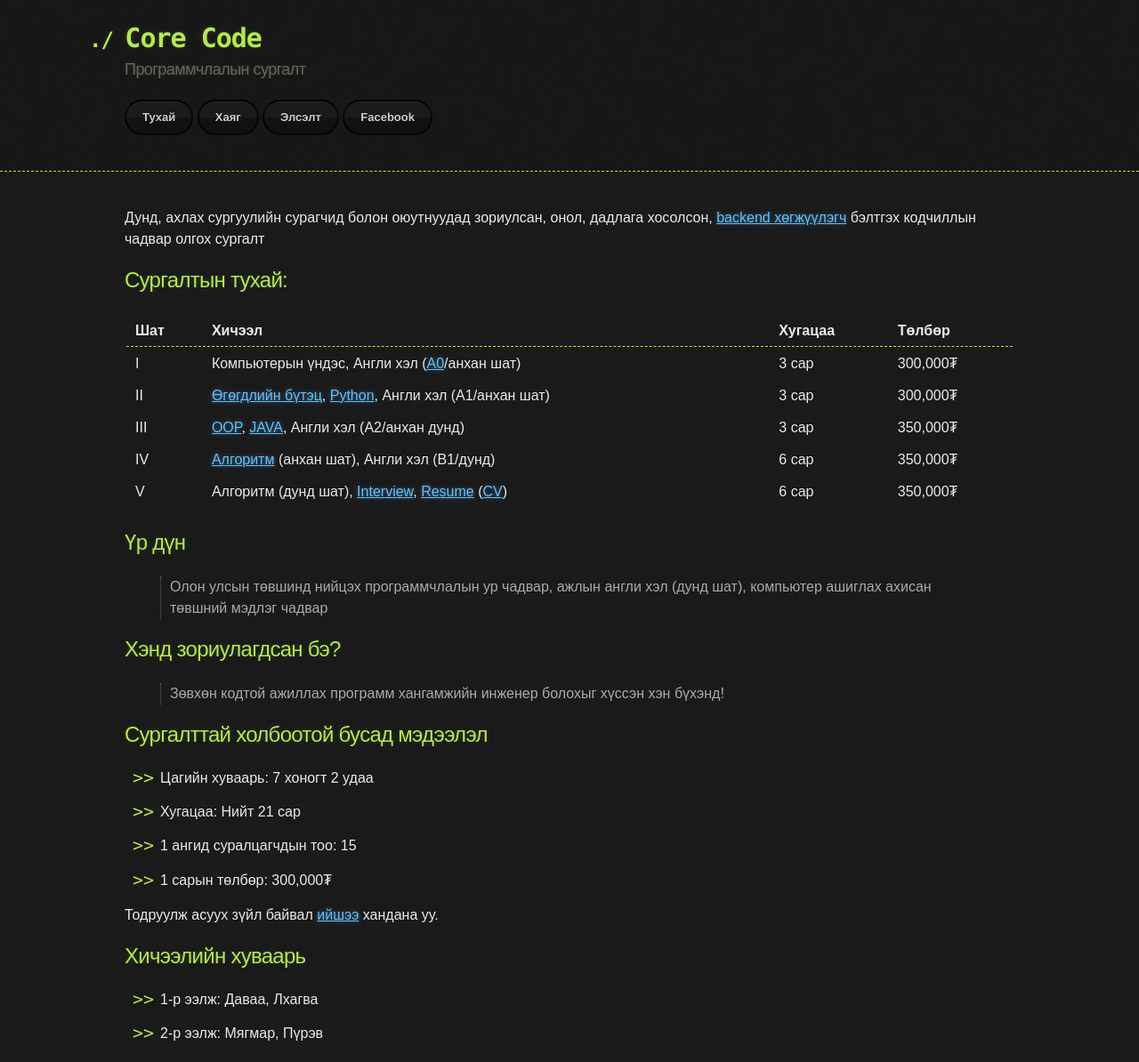
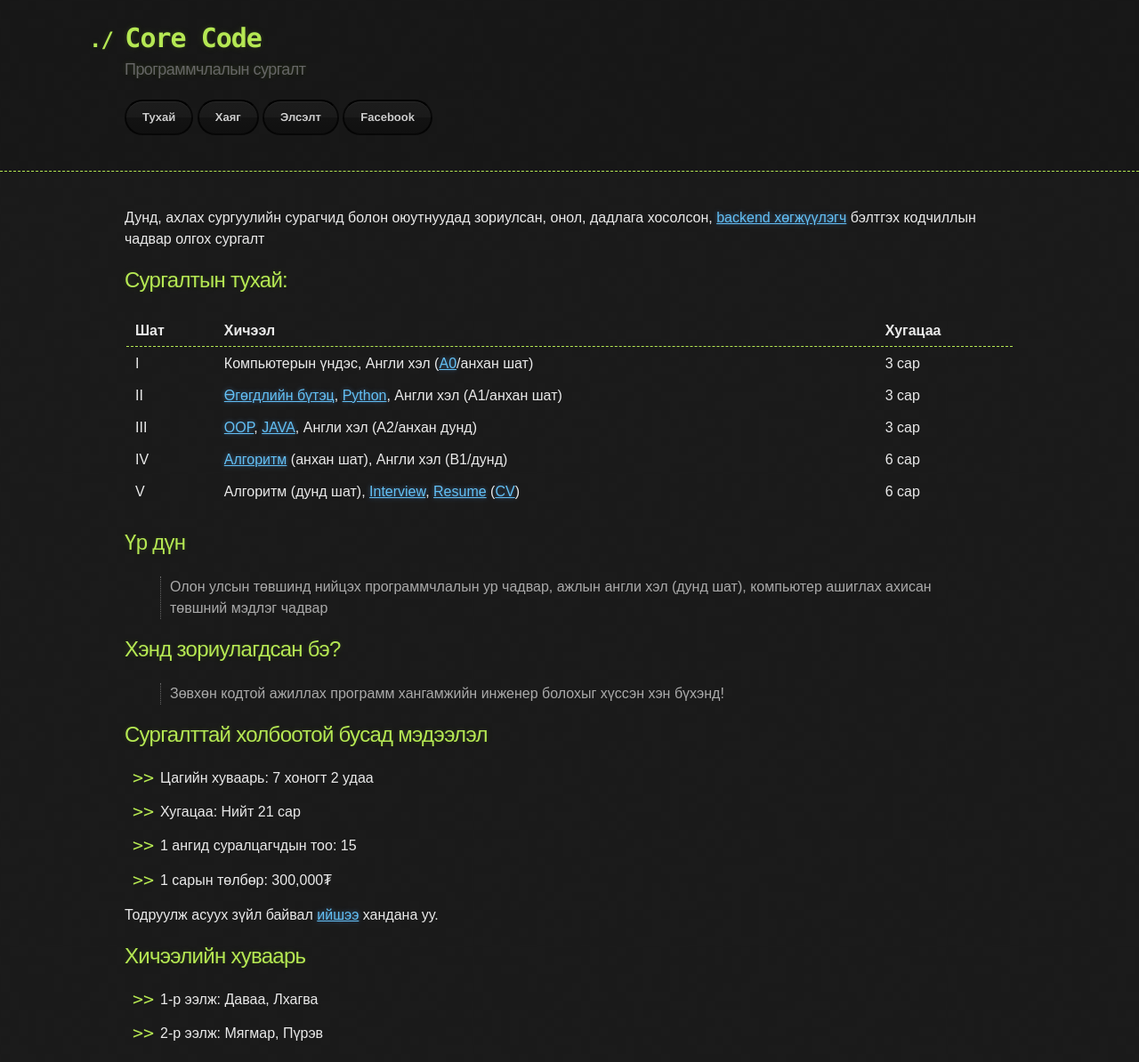
Before and after one commit to ganaatulgaa/corecode, a Jekyll site: the page built from index.md, in a window 1280 px wide. Shown: the whole page at 89% size. Built offline with Jekyll 4.4.1, drawn with Linux system fonts in a browser that asks for light colours.

Commit message:
Update index.md

```diff
--- a/index.md
+++ b/index.md
@@ -7,13 +7,13 @@
 
 ## Сургалтын тухай:
 
-| Шат | Хичээл                                                                          | Хугацаа | Төлбөр   |
-|-----|---------------------------------------------------------------------------------|-------------------|----------|
-| I   | Компьютерын үндэс, Англи хэл ([A0](https://en.wikipedia.org/wiki/Common_European_Framework_of_Reference_for_Languages)/анхан шат)            | 3 сар             | 300,000₮ |
-| II  | [Өгөгдлийн бүтэц](https://mn.wikipedia.org/wiki/%D3%A8%D0%B3%D3%A9%D0%B3%D0%B4%D0%BB%D0%B8%D0%B9%D0%BD_%D0%B1%D2%AF%D1%82%D1%8D%D1%86){:target="_blank"}, [Python](https://mn.wikipedia.org/wiki/Python){:target="_blank"}, Англи хэл (A1/анхан шат)          | 3 сар             | 300,000₮ |
-| III | [OOP](https://mn.wikipedia.org/wiki/%D0%9E%D0%B1%D1%8A%D0%B5%D0%BA%D1%82_%D1%85%D0%B0%D0%BD%D0%B4%D0%B0%D0%BB%D1%82%D0%B0%D1%82_%D0%BF%D1%80%D0%BE%D0%B3%D1%80%D0%B0%D0%BC%D0%BC%D1%87%D0%BB%D0%B0%D0%BB){:target="_blank"}, [JAVA](https://mn.wikipedia.org/wiki/Java){:target="_blank"}, Англи хэл (A2/анхан дунд) | 3 сар             | 350,000₮ |
-| IV  | [Алгоритм](https://mn.wikipedia.org/wiki/%D0%90%D0%BB%D0%B3%D0%BE%D1%80%D0%B8%D1%82%D0%BC){:target="_blank"}  (анхан шат), Англи хэл (B1/дунд)         | 6 сар             | 350,000₮ |
-| V   | Алгоритм (дунд шат), [Interview](https://mn.wikipedia.org/wiki/%D0%AF%D1%80%D0%B8%D0%BB%D1%86%D0%BB%D0%B0%D0%B3%D0%B0){:target="_blank"}, [Resume](https://en.wikipedia.org/wiki/R%C3%A9sum%C3%A9) ([CV](https://en.wikipedia.org/wiki/Curriculum_vitae){:target="_blank"})   | 6 сар             | 350,000₮ |
+| Шат | Хичээл                                                                          | Хугацаа |
+|-----|---------------------------------------------------------------------------------|-------------------|
+| I   | Компьютерын үндэс, Англи хэл ([A0](https://en.wikipedia.org/wiki/Common_European_Framework_of_Reference_for_Languages)/анхан шат)            | 3 сар             |
+| II  | [Өгөгдлийн бүтэц](https://mn.wikipedia.org/wiki/%D3%A8%D0%B3%D3%A9%D0%B3%D0%B4%D0%BB%D0%B8%D0%B9%D0%BD_%D0%B1%D2%AF%D1%82%D1%8D%D1%86){:target="_blank"}, [Python](https://mn.wikipedia.org/wiki/Python){:target="_blank"}, Англи хэл (A1/анхан шат)          | 3 сар             |
+| III | [OOP](https://mn.wikipedia.org/wiki/%D0%9E%D0%B1%D1%8A%D0%B5%D0%BA%D1%82_%D1%85%D0%B0%D0%BD%D0%B4%D0%B0%D0%BB%D1%82%D0%B0%D1%82_%D0%BF%D1%80%D0%BE%D0%B3%D1%80%D0%B0%D0%BC%D0%BC%D1%87%D0%BB%D0%B0%D0%BB){:target="_blank"}, [JAVA](https://mn.wikipedia.org/wiki/Java){:target="_blank"}, Англи хэл (A2/анхан дунд) | 3 сар             |
+| IV  | [Алгоритм](https://mn.wikipedia.org/wiki/%D0%90%D0%BB%D0%B3%D0%BE%D1%80%D0%B8%D1%82%D0%BC){:target="_blank"}  (анхан шат), Англи хэл (B1/дунд)         | 6 сар             |
+| V   | Алгоритм (дунд шат), [Interview](https://mn.wikipedia.org/wiki/%D0%AF%D1%80%D0%B8%D0%BB%D1%86%D0%BB%D0%B0%D0%B3%D0%B0){:target="_blank"}, [Resume](https://en.wikipedia.org/wiki/R%C3%A9sum%C3%A9) ([CV](https://en.wikipedia.org/wiki/Curriculum_vitae){:target="_blank"})   | 6 сар             |
 
 ## Үр дүн
 
```
